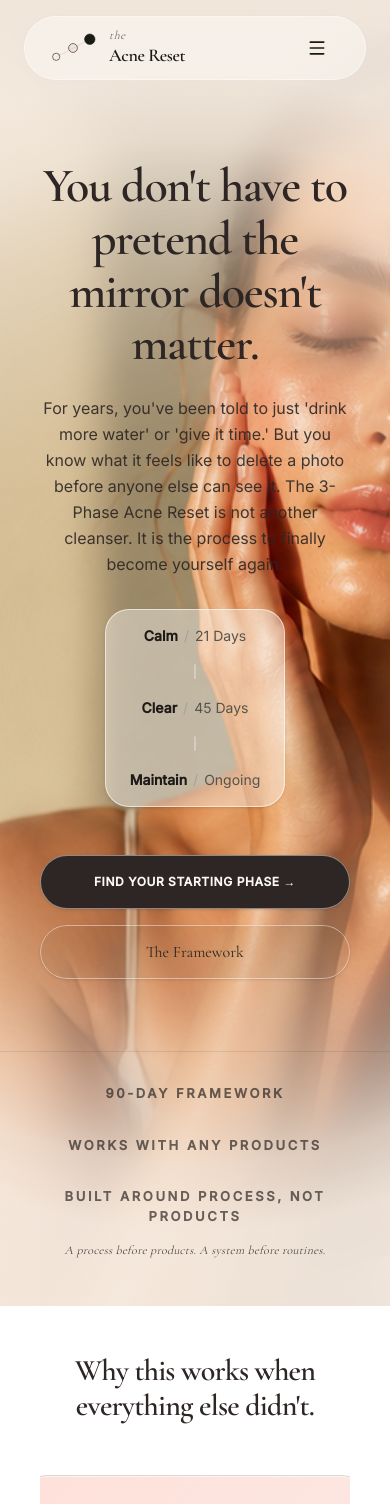
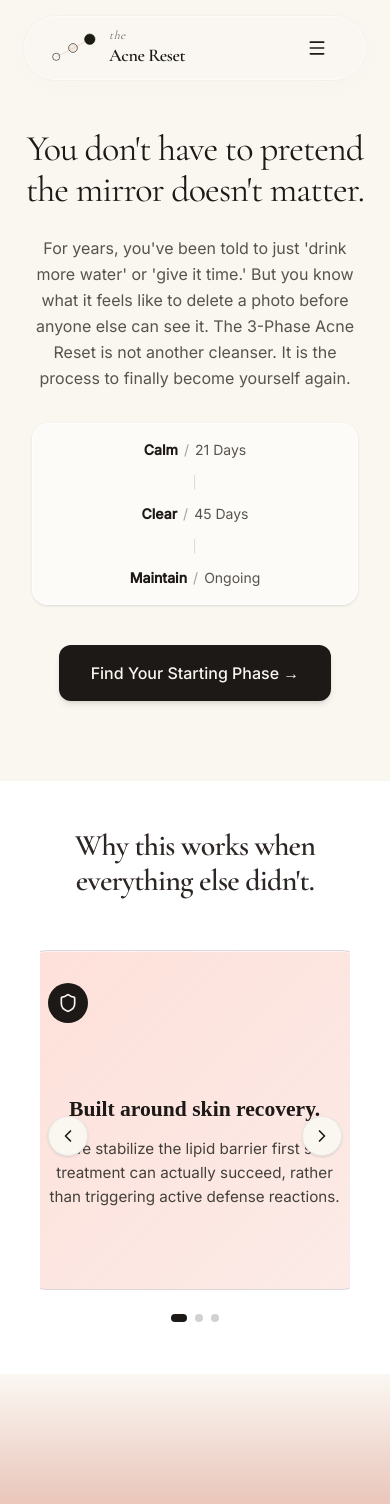
Before and after one commit to axiomhq0-create/acne-reset-landing, a Next.js app: page / in a window 390 px wide. Shown: the top 1504 px of the page. Built offline with nearby package versions, Linux system fonts and the light colour scheme.

Commit message:
fix: hard-override hero system components to remove dashes and restore mobile timeline

```diff
--- a/src/app/page.tsx
+++ b/src/app/page.tsx
@@ -29,7 +29,7 @@ export default function Home() {
       <Header scrollToSection={scrollToSection} />
 
       {/* Hero Section */}
-      <Hero scrollToSection={scrollToSection} />
+      <Hero />
 
       {/* Story Section */}
       <Story />
--- a/src/components/Hero.tsx
+++ b/src/components/Hero.tsx
@@ -1,132 +1,40 @@
-"use client";
+'use client';
+import React from 'react';
 
-import React from "react";
-import Image from "next/image";
-import { motion } from "framer-motion";
-import { ArrowRight } from "lucide-react";
-import SpotlightWrapper from "./SpotlightWrapper";
+export default function Hero() {
+  return (
+    <section className="relative w-full bg-[#FAF6F0] pt-32 pb-20 flex flex-col items-center justify-center overflow-hidden">
+      <div className="w-full max-w-4xl mx-auto text-center px-6 flex flex-col items-center">
 
-const easeOutPremium = [0.16, 1, 0.3, 1] as const;
+        <h1 className="text-4xl md:text-6xl font-serif text-[#1c1917] tracking-tight max-w-3xl leading-[1.15] mb-6">
+          You don't have to pretend the mirror doesn't matter.
+        </h1>
 
-const containerVariants = {
-  hidden: { opacity: 0 },
-  visible: {
-    opacity: 1,
-    transition: {
-      staggerChildren: 0.05, // Snappy entry stagger
-    },
-  },
-};
+        <p className="text-stone-600 text-base md:text-lg max-w-2xl leading-relaxed mb-8">
+          For years, you've been told to just 'drink more water' or 'give it time.' But you know what it feels like to delete a photo before anyone else can see it. The 3-Phase Acne Reset is not another cleanser. It is the process to finally become yourself again.
+        </p>
 
-const itemVariants = {
-  hidden: {
-    opacity: 0,
-    transform: "translate3d(0, 8px, 0)" // Snappy GPU translation
-  },
-  visible: {
-    opacity: 1,
-    transform: "translate3d(0, 0, 0)", // Snappy GPU translation
-    transition: {
-      duration: 0.3, // Snappy animation timing
-      ease: easeOutPremium,
-    },
-  },
-};
+        <div className="w-full flex justify-center px-2 mb-10">
+          <div className="flex flex-col md:flex-row items-center justify-center gap-3 md:gap-4 px-6 py-4 md:py-3.5 bg-white/50 backdrop-blur-md border border-white/80 rounded-2xl md:rounded-full w-full sm:w-auto text-stone-700 text-sm md:text-base shadow-sm">
 
-interface HeroProps {
-  scrollToSection: (id: string) => void;
-}
-
-export default function Hero({ scrollToSection }: HeroProps) {
-  return (
-    <section className="relative min-h-screen w-full flex flex-col justify-between pt-16 pb-8 md:py-24 overflow-hidden bg-[#E8C4B8]">
-      {/* 1. Foundational Background Asset: Universal cover scaling with z-0 */}
-      <Image
-        src="/ChatGPT Image Jul 1, 2026, 01_08_27 PM.png"
-        alt="Acne Reset Radiant Skin portrait"
-        fill
-        className="absolute inset-0 w-full h-full object-cover object-center pointer-events-none z-0 will-change-transform"
-        style={{ transform: "translateZ(0)" }}
-        priority
-      />
-
-      {/* 2. Plasma-infused Glass Vignette Overlay: backdrop blur and radial mask overlay with z-10 */}
-      <motion.div
-        initial={{ opacity: 0 }}
-        animate={{ opacity: 1 }}
-        transition={{ duration: 1.2 }}
-        className="absolute inset-0 z-10 backdrop-blur-[16px] pointer-events-none will-change-transform"
-        style={{
-          transform: "translateZ(0)",
-          background: 'radial-gradient(circle at center, transparent 15%, rgba(250,246,240,0.4) 45%, rgba(245,235,225,0.95) 85%)',
-          maskImage: 'radial-gradient(circle at center, transparent 20%, black 75%)',
-          WebkitMaskImage: 'radial-gradient(circle at center, transparent 20%, black 75%)'
-        }}
-      />
-
-      {/* 3. Content Layer: Your text elements, headers, and CTA buttons */}
-      <div
-        style={{ position: "relative", zIndex: 20 }}
-        className="flex-grow flex flex-col justify-end pb-12 px-6 md:w-1/2 md:justify-center md:px-12 md:ml-0 md:mr-auto h-full w-full"
-      >
-        <div className="max-w-5xl mx-auto flex flex-col items-center text-center md:items-start md:text-left w-full pt-24 pb-6 px-4 md:p-0">
-          <motion.div
-            variants={containerVariants}
-            initial="hidden"
-            whileInView="visible"
-            viewport={{ once: false, amount: 0.15 }}
-            className="flex flex-col items-center md:items-start w-full"
-            style={{ willChange: "transform, opacity" }}
-          >
-            <motion.h1
-              variants={itemVariants}
-              className="text-5xl sm:text-6xl lg:text-8xl font-serif text-[#2D2624] font-semibold leading-[1.1] tracking-tight max-w-4xl"
-              style={{ willChange: "transform, opacity" }}
-            >
-              You don't have to pretend the mirror doesn't matter.
-            </motion.h1>
-
-            <motion.p
-              variants={itemVariants}
-              className="text-base md:text-lg text-[#2D2624]/90 mt-6 max-w-2xl leading-relaxed"
-              style={{ willChange: "transform, opacity" }}
-            >
-              For years, you've been told to just 'drink more water' or 'give it time.' But you know what it feels like to delete a photo before anyone else can see it. The 3-Phase Acne Reset is not another cleanser. It is the process to finally become yourself again.
-            </motion.p>
-
-            {/* Sequence steps preview */}
-            <motion.div
-              variants={itemVariants}
-              className="mt-8 flex justify-center md:justify-start w-full"
-              style={{ willChange: "transform, opacity" }}
-            >
-              <div className="flex flex-col md:flex-row items-center justify-center gap-4 px-6 py-4 md:py-3.5 bg-white/40 backdrop-blur-md border border-white/60 rounded-3xl md:rounded-full max-w-full text-stone-700 text-sm md:text-base shadow-sm">
-
-                {/* Phase 1 */}
             <div className="flex items-center gap-1.5 whitespace-nowrap">
               <span className="font-semibold text-stone-900">Calm</span>
               <span className="text-stone-400 font-light">/</span>
               <span className="text-stone-600">21 Days</span>
             </div>
 
-                {/* Arrow 1 - Desktop Only */}
             <span className="hidden md:inline text-stone-400 text-xs">→</span>
-                {/* Separator - Mobile Only */}
-                <span className="md:hidden text-stone-200 text-xs py-0.5 font-light">|</span>
+            <span className="md:hidden text-stone-300 text-xs my-0.5">│</span>
 
-                {/* Phase 2 */}
             <div className="flex items-center gap-1.5 whitespace-nowrap">
               <span className="font-semibold text-stone-900">Clear</span>
               <span className="text-stone-400 font-light">/</span>
               <span className="text-stone-600">45 Days</span>
             </div>
 
-                {/* Arrow 2 - Desktop Only */}
             <span className="hidden md:inline text-stone-400 text-xs">→</span>
-                {/* Separator - Mobile Only */}
-                <span className="md:hidden text-stone-200 text-xs py-0.5 font-light">|</span>
+            <span className="md:hidden text-stone-300 text-xs my-0.5">│</span>
 
-                {/* Phase 3 */}
             <div className="flex items-center gap-1.5 whitespace-nowrap">
               <span className="font-semibold text-stone-900">Maintain</span>
               <span className="text-stone-400 font-light">/</span>
@@ -134,64 +42,18 @@ export default function Hero({ scrollToSection }: HeroProps) {
             </div>
 
           </div>
-            </motion.div>
+        </div>
 
-            {/* CTA Button Row */}
-            <motion.div
-              variants={itemVariants}
-              className="mt-12 flex flex-col sm:flex-row gap-4 w-full sm:w-auto justify-center md:justify-start"
-              style={{ willChange: "transform, opacity" }}
-            >
-              <SpotlightWrapper
-                className="rounded-full w-full sm:w-auto overflow-hidden shadow-sm"
-                spotlightColor="rgba(255, 255, 255, 0.45)"
-              >
         <button
-                  onClick={() => scrollToSection("pricing")}
-                  className="w-full bg-[#2D2624] text-[#FAF7F4] px-10 py-4.5 text-xs font-semibold uppercase tracking-wider text-center transition-all duration-255 ease-in-out hover:scale-[1.03] hover:bg-[#413835] rounded-full shadow-md shadow-stone-900/5"
-                  style={{
-                    border: '1px solid rgba(255, 255, 255, 0.45)', // Razor-sharp silver boundary seam
-                    boxShadow: '0 0 0 1px rgba(212, 212, 216, 0.15), 0 4px 20px rgba(212, 212, 216, 0.08)'
+          onClick={() => {
+            const el = document.getElementById('pricing');
+            if (el) el.scrollIntoView({ behavior: 'smooth' });
           }}
+          className="bg-[#1c1917] text-[#FAF6F0] font-medium px-8 py-4 rounded-xl hover:bg-stone-800 transition-all duration-300 shadow-md active:scale-[0.98]"
         >
           Find Your Starting Phase →
         </button>
-              </SpotlightWrapper>
 
-              <SpotlightWrapper
-                className="rounded-full w-full sm:w-auto overflow-hidden shadow-sm"
-                spotlightColor="rgba(255, 255, 255, 0.20)"
-              >
-                <button
-                  onClick={() => scrollToSection("system")}
-                  className="w-full text-[#2D2624] px-8 py-3.5 font-medium flex items-center justify-center transition-all duration-200 ease-in-out hover:scale-[1.02] hover:bg-[rgba(45,38,36,0.1)] rounded-full font-serif"
-                  style={{
-                    backgroundColor: "rgba(45, 38, 36, 0.05)",
-                    border: '1px solid rgba(255, 255, 255, 0.45)', // Silver outline edge
-                    boxShadow: '0 0 0 1px rgba(212, 212, 216, 0.15), 0 4px 20px rgba(212, 212, 216, 0.08)'
-                  }}
-                >
-                  The Framework
-                </button>
-              </SpotlightWrapper>
-            </motion.div>
-          </motion.div>
-        </div>
-      </div>
-
-      {/* Slim, elegant Trust Strip section */}
-      <div className="relative z-20 border-t border-[#2D2624]/10 pt-8 pb-4 w-full mt-auto">
-        <div className="max-w-7xl mx-auto px-6 flex flex-col sm:flex-row justify-center items-center gap-8 md:gap-16 text-center text-[13px] uppercase tracking-[0.2em] font-semibold text-[#2D2624]/70">
-          <span>90-Day Framework</span>
-          <span>Works With Any Products</span>
-          <span>Built Around Process, Not Products</span>
-        </div>
-        {/* Core Bridge Line */}
-        <div className="text-center mt-4">
-          <p className="font-serif italic text-xs md:text-sm text-[#2D2624]/80 tracking-wide">
-            A process before products. A system before routines.
-          </p>
-        </div>
       </div>
     </section>
   );
```
Lines whose indentation alone changed are shown as unchanged.
